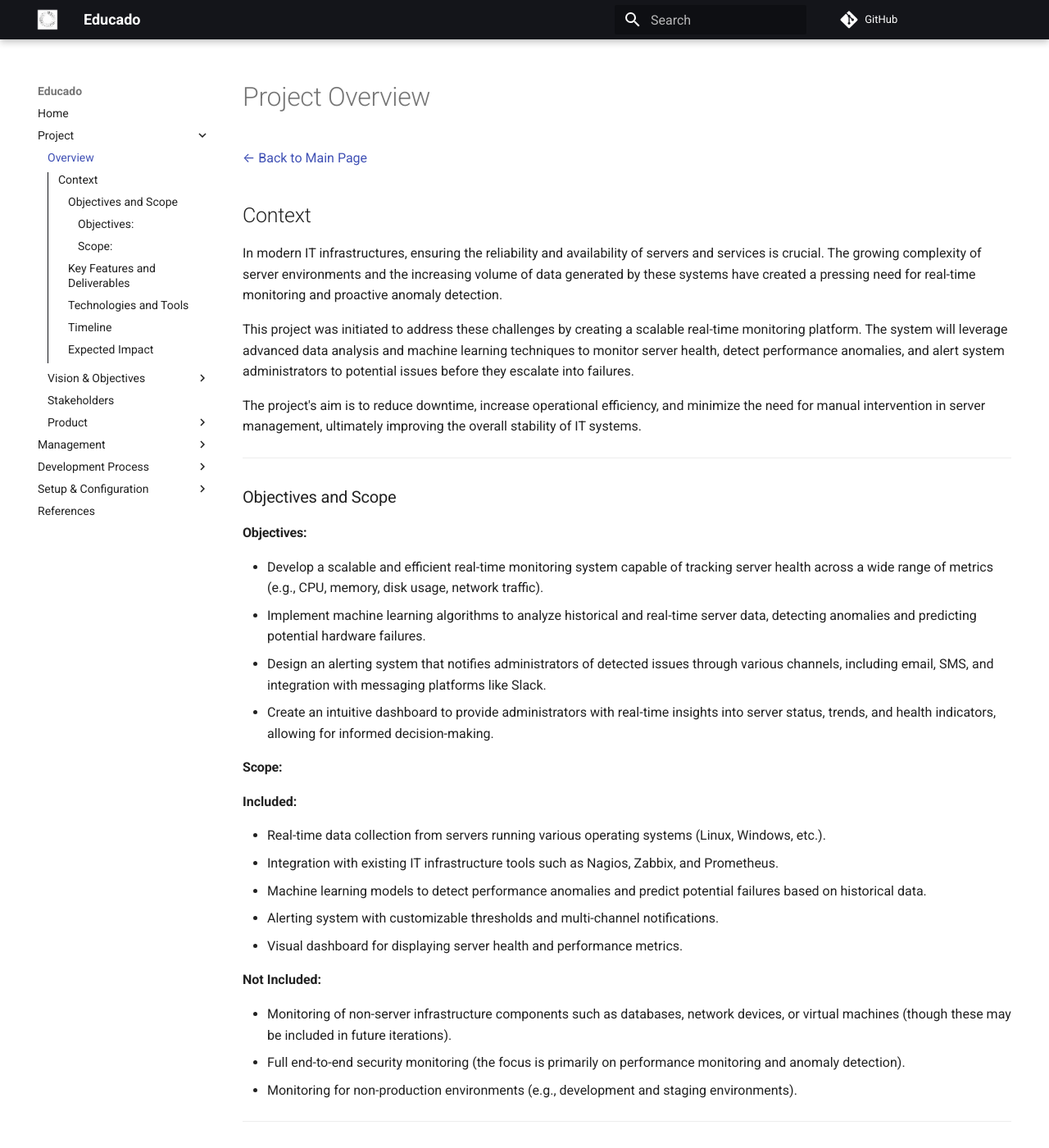
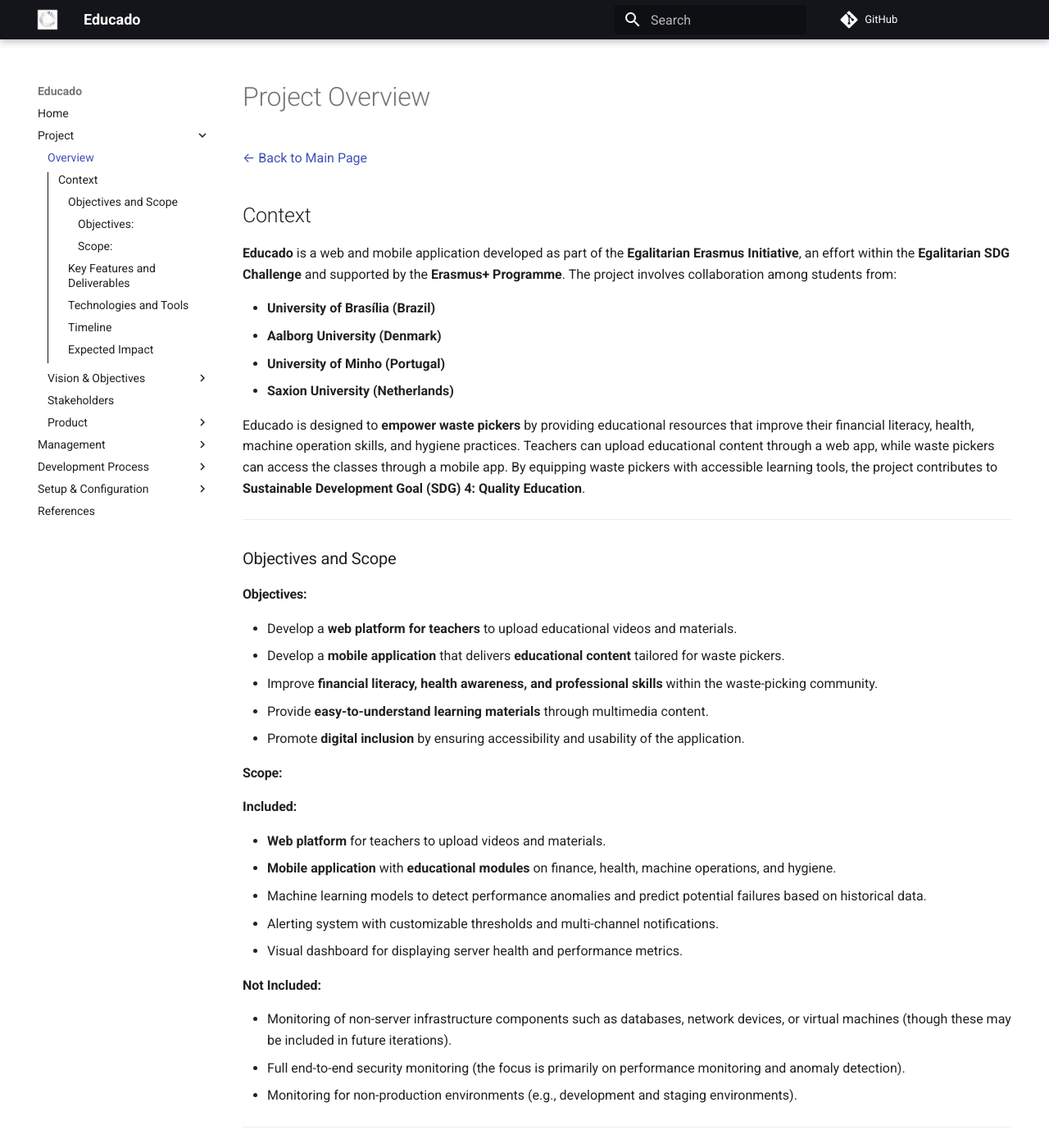
Before and after one commit to ErasmusEgalitarian/educado-docs, an MkDocs documentation site: the page built from docs/project/overview.md, in a window 1280 px wide and 1400 px high. Shown: the whole window at 82% size. Built offline with MkDocs 1.6.1 and Material for MkDocs 9.7.7, drawn with Linux system fonts in a browser that asks for light colours; comment, search, counter and statistics services are not loaded; some of the changed text lies outside the part shown.

Commit message:
Documentação atualizada. Os topicos Scope, Key and Deliverable features e timeline ainda precisam de mudança.

```diff
--- a/docs/project/overview.md
+++ b/docs/project/overview.md
@@ -4,11 +4,15 @@
 
 ## Context
 
-In modern IT infrastructures, ensuring the reliability and availability of servers and services is crucial. The growing complexity of server environments and the increasing volume of data generated by these systems have created a pressing need for real-time monitoring and proactive anomaly detection.
 
-This project was initiated to address these challenges by creating a scalable real-time monitoring platform. The system will leverage advanced data analysis and machine learning techniques to monitor server health, detect performance anomalies, and alert system administrators to potential issues before they escalate into failures.
+**Educado** is a web and mobile application developed as part of the **Egalitarian Erasmus Initiative**, an effort within the **Egalitarian SDG Challenge** and supported by the **Erasmus+ Programme**. The project involves collaboration among students from:
 
-The project's aim is to reduce downtime, increase operational efficiency, and minimize the need for manual intervention in server management, ultimately improving the overall stability of IT systems.
+- **University of Brasília (Brazil)**
+- **Aalborg University (Denmark)**
+- **University of Minho (Portugal)**
+- **Saxion University (Netherlands)**
+
+Educado is designed to **empower waste pickers** by providing educational resources that improve their financial literacy, health, machine operation skills, and hygiene practices. Teachers can upload educational content through a web app, while waste pickers can access the classes through a mobile app. By equipping waste pickers with accessible learning tools, the project contributes to **Sustainable Development Goal (SDG) 4: Quality Education**.
 
 ---
 
@@ -16,17 +20,18 @@
 
 #### Objectives:
 
-* Develop a scalable and efficient real-time monitoring system capable of tracking server health across a wide range of metrics (e.g., CPU, memory, disk usage, network traffic).
-* Implement machine learning algorithms to analyze historical and real-time server data, detecting anomalies and predicting potential hardware failures.
-* Design an alerting system that notifies administrators of detected issues through various channels, including email, SMS, and integration with messaging platforms like Slack.
-* Create an intuitive dashboard to provide administrators with real-time insights into server status, trends, and health indicators, allowing for informed decision-making.
+* Develop a **web platform for teachers** to upload educational videos and materials.
+* Develop a **mobile application** that delivers **educational content** tailored for waste pickers.
+* Improve **financial literacy, health awareness, and professional skills** within the waste-picking community.
+* Provide **easy-to-understand learning materials** through multimedia content.
+* Promote **digital inclusion** by ensuring accessibility and usability of the application.
 
 #### Scope:
 
 **Included:**
 
-* Real-time data collection from servers running various operating systems (Linux, Windows, etc.).
-* Integration with existing IT infrastructure tools such as Nagios, Zabbix, and Prometheus.
+- **Web platform** for teachers to upload videos and materials.
+- **Mobile application** with **educational modules** on finance, health, machine operations, and hygiene.
 * Machine learning models to detect performance anomalies and predict potential failures based on historical data.
 * Alerting system with customizable thresholds and multi-channel notifications.
 * Visual dashboard for displaying server health and performance metrics.
@@ -55,15 +60,17 @@
 
 ### Technologies and Tools
 
-The platform will be built using a range of technologies to ensure scalability, reliability, and ease of use:
+| Technology Area        | Tools and Frameworks                                                                 |
+|------------------------|---------------------------------------------------------------------------------------|
+| **Frontend (Web)**     | Node.js, Express.js, React, Axios, Jest, Cypress for testing                         |
+| **Frontend (Mobile)**  | Android (Kotlin), Firebase (authentication and storage)                              |
+| **Backend**            | Node.js, Express.js, MongoDB with Mongoose, Docker, REST API                         |
+| **Database**           | MongoDB (primary database via Mongoose), PostgreSQL (for structured data, if used)   |
+| **Cloud Services**     | Google Cloud Platform (GCP) for backend infrastructure, Firebase, AWS (S3 for storage)|
+| **Authentication & Security** | Google OAuth2, environment-based .env secrets, GCP service account JSON              |
+| **Deployment**         | GitHub Actions (auto-deploy on staging branch), Docker Compose for container orchestration |
+| **Testing**            | Jest (unit tests), Cypress (E2E tests for frontend)                                   |
 
-| Technology Area              | Tools and Frameworks                                                             |
-| ---------------------------- | -------------------------------------------------------------------------------- |
-| **Backend**            | Python (Flask/FastAPI), Docker, Kubernetes for container orchestration.          |
-| **Machine Learning**   | Scikit-learn, TensorFlow for training models and anomaly detection.              |
-| **Frontend**           | React.js for the web interface, D3.js for dynamic visualizations.                |
-| **Database**           | PostgreSQL for time-series data storage, MongoDB for logs and unstructured data. |
-| **Alerting Framework** | Integrations with SMTP, Twilio for SMS, and Slack API.                           |
 
 ---
 
@@ -82,24 +89,24 @@
 
 ### Expected Impact
 
-Upon completion, the monitoring platform will offer the following benefits to IT administrators and organizations:
 
-| Benefit                               | Description                                                                     |
-| ------------------------------------- | ------------------------------------------------------------------------------- |
-| **Proactive failure detection** | Minimize downtime and manual troubleshooting through machine learning.          |
-| **Faster response times**       | Address critical performance issues more quickly, improving system reliability. |
-| **Scalability**                 | Monitor large and diverse server infrastructures.                               |
-| **Cost savings**                | Reduce the need for manual monitoring and improve resource utilization.         |
-| **Improved system performance** | Enable data-driven optimization and capacity planning.                          |
+| Benefit                          | Description                                                               |
+|----------------------------------|---------------------------------------------------------------------------|
+| **Educational Empowerment**      | Enables waste pickers to acquire valuable financial and technical skills. |
+| **Digital Inclusion**            | Provides access to learning materials through mobile and web technology.  |
+| **Improved Work Efficiency**     | Educates users on best practices for waste handling and safety.          |
+| **Scalability and Adaptability** | Can be expanded to other countries and adapted to different languages.  |
+
+---
+
 
 # Revision History
 
 | Date       | Version | Changes                           | Authors |
 | ---------- | ------- | --------------------------------- | ------- |
 | 02/04/2024 | 0.1     | Document creation                 |         |
-| 06/04/2024 | 0.2     | Topics 1.1, 1.2, 1.3, and 3       |         |
-| 16/04/2024 | 0.3     | Documentation on Git Pages        |         |
-| 09/09/2024 | 0.4     | Updated technologies and app type |         |
-| 09/09/2024 | 0.5     | Technology adjustments            |         |
+| 06/04/2024 | 0.2     | Updated Documentation, scope, key features and deliverables, timeline  still need changes   |     andreozzi    |
+
+-
 
 [← Back to Main Page](../index.md)
```
